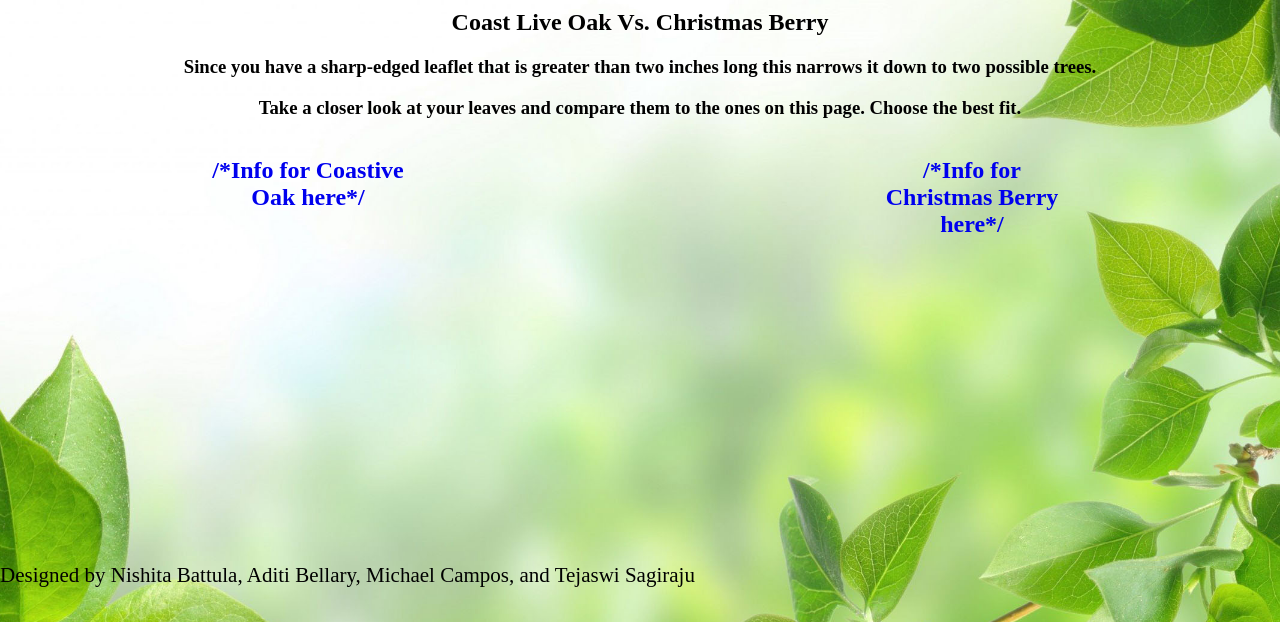
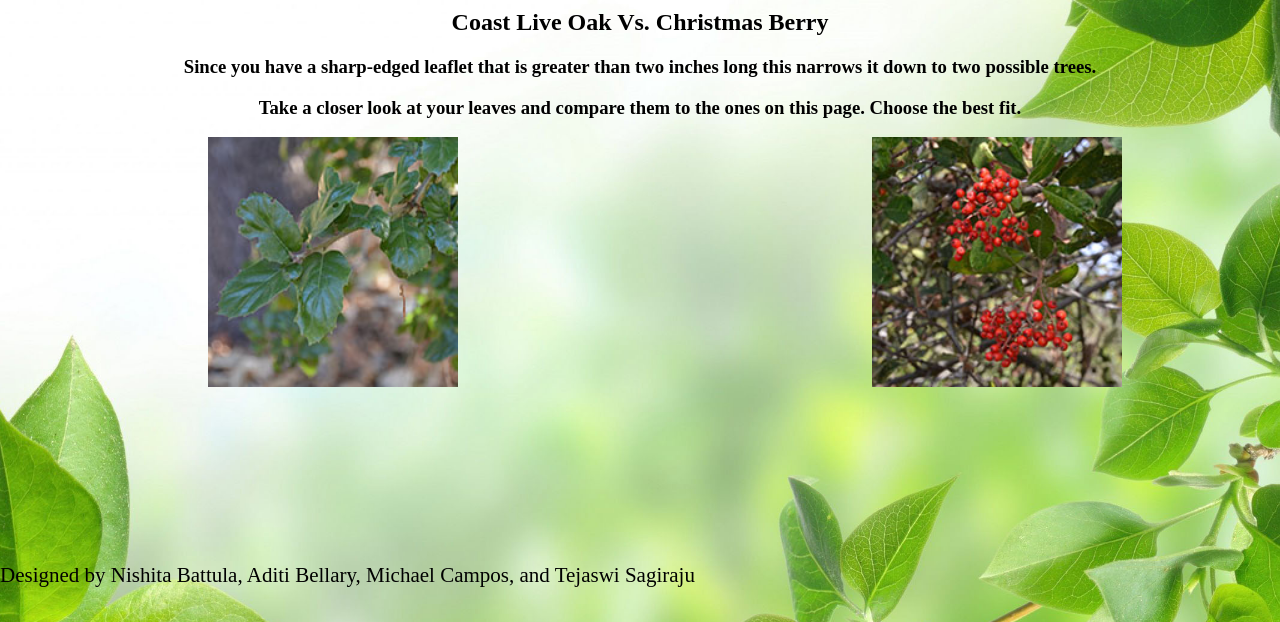
Before and after one commit to mjcampos/Treedentity, a plain HTML site: page page15.html in a window 1280 px wide. Shown: the part 178-800 px from the top of the page. Drawn offline with Linux system fonts and the light colour scheme.

Commit message:
added pictures

```diff
--- a/page15.html
+++ b/page15.html
@@ -28,12 +28,14 @@
             <div id = "wrap">
                 <a href = "http://en.wikipedia.org/wiki/Quercus_agrifolia">
                     <div class = "left_box">
-                        <h2>/*Info for Coastive Oak here*/</h2>
+                        <!--Coastlive Oak-->
+                        <img src= "images/List_of_Trees/Coast_Live_Oak/number21.JPG" alt="My Image" width="250" height="250">
                     </div>
                 </a>
                 <a href = "http://en.wikipedia.org/wiki/Heteromeles">
                     <div class = "right_box">
-                        <h2>/*Info for Christmas Berry here*/</h2>
+                        <!--Christmas Berry-->
+                        <img src= "images/List_of_Trees/Christmas_Berry/number19.jpg" alt="My Image" width="250" height="250">
                     </div>
                 </a>
             </div>
```
